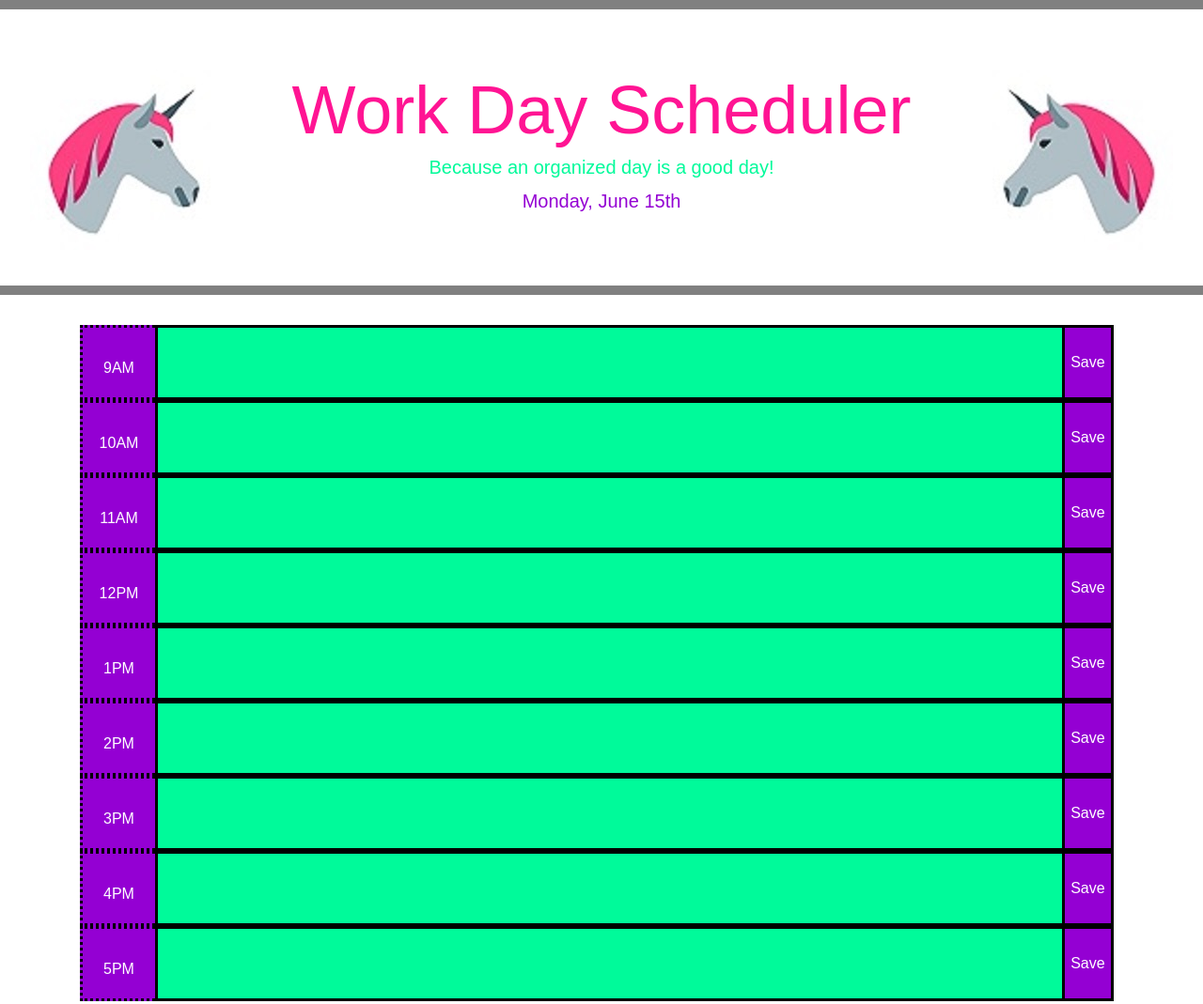
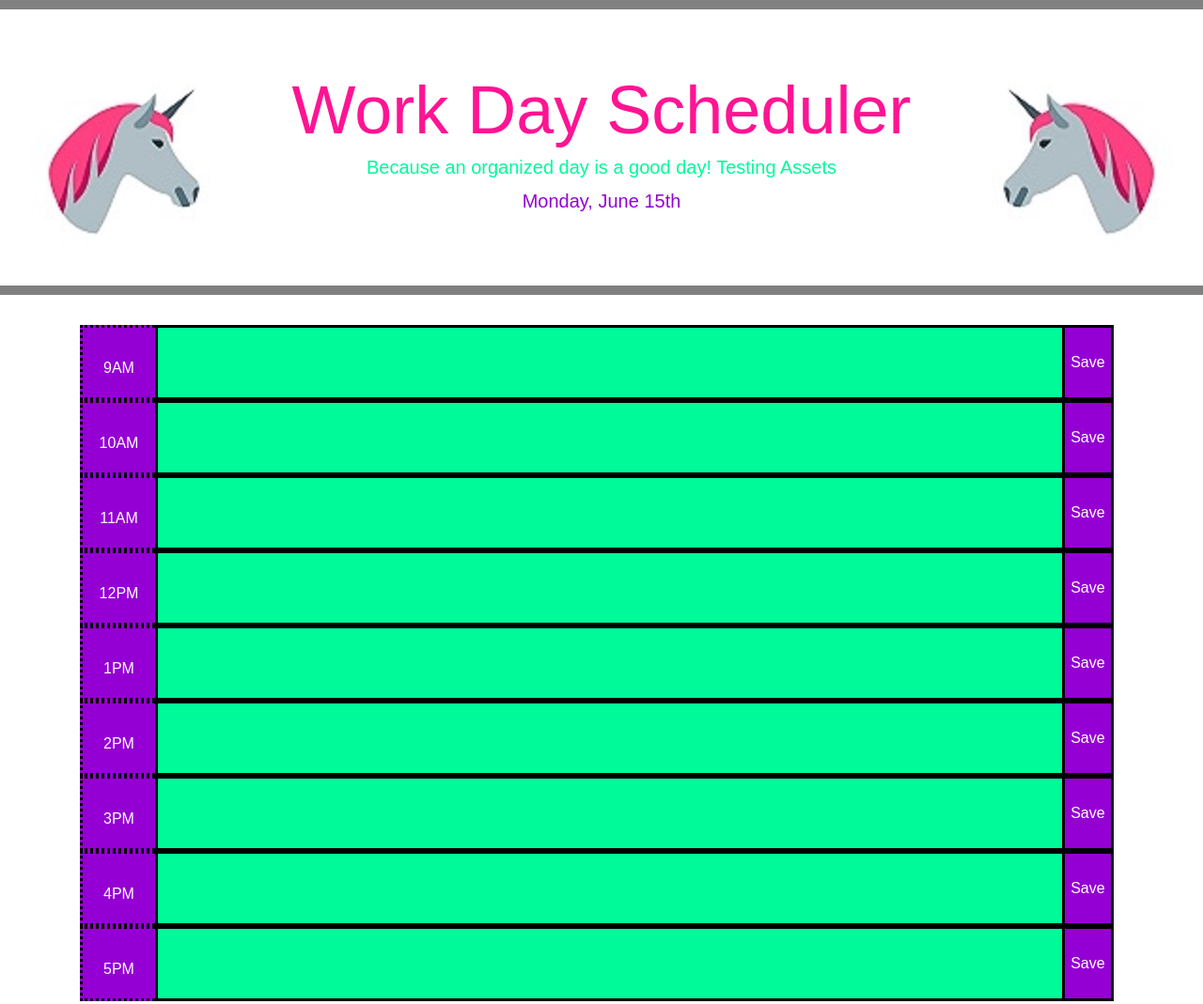
Before and after one commit to melindawinter/work-day-scheduler, a plain HTML site: page index.html in a window 1280 px wide. Shown: the top 1069 px of the page at 94% size. Drawn offline with nearby package versions, Linux system fonts and the light colour scheme.

```diff
--- a/index.html
+++ b/index.html
@@ -30,7 +30,7 @@
        <img id="unicorn2" src="Assets/images/small-unicorn-icon-flip.jpg"></img>
        <h1 class="display-3">Work Day Scheduler</h1>
 
-      <p class="lead">Because an organized day is a good day!</p>
+      <p class="lead">Because an organized day is a good day! Testing Assets</p>
       <p id="currentDay" class="lead"></p>
     </header>
     <div class="container" id="hour-div">
```
